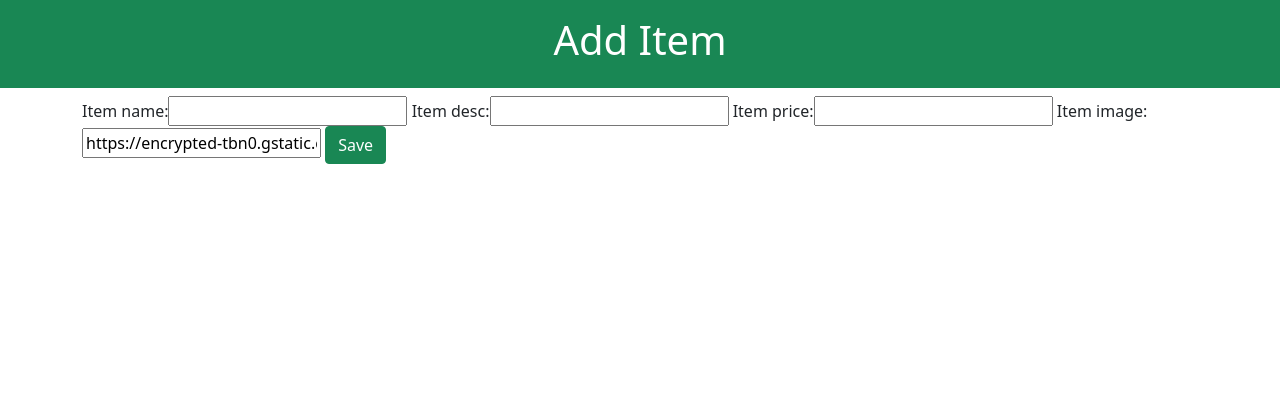
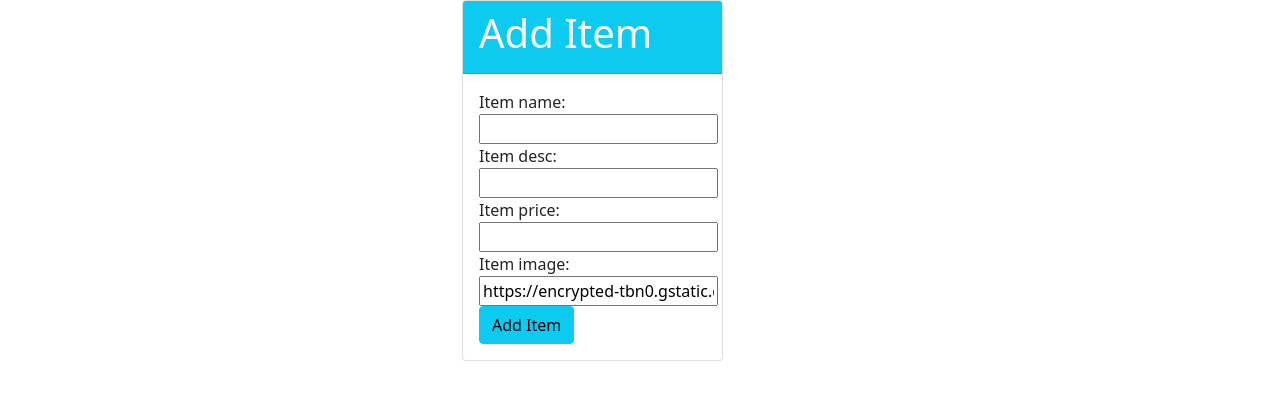
Before and after one commit to shahramDBI/Django_FastFood_01, a Django app: page /food/add/ in a window 1280 px wide. Shown: the part 56-456 px from the top of the page. Run offline with Django 3.2, Linux system fonts and the light colour scheme.

Commit message:
Initial commit

```diff
--- a/food/models.py
+++ b/food/models.py
@@ -1,7 +1,10 @@
 from django.db import models
+from django.contrib.auth.models import User
+from django.urls import reverse
 
 
 class Item(models.Model):
+    user_name = models.ForeignKey(User, on_delete=models.CASCADE, default=1)
     item_name = models.CharField(max_length=200)
     item_desc = models.CharField(max_length=200)
     item_price = models.IntegerField()
@@ -9,3 +12,6 @@ class Item(models.Model):
 
     def __str__(self):
         return self.item_name
+
+    def get_absolute_url(self):
+        return reverse("food:detail", kwargs={"pk": self.pk})
--- a/food/urls.py
+++ b/food/urls.py
@@ -3,12 +3,12 @@ from . import views
 
 app_name = 'food'
 urlpatterns = [
-    path('', views.index, name='index'),
+    path('', views.IndexClassView.as_view(), name='index'),
     path('item/', views.item, name='item'),
     # /food/1
-    path('<int:item_id>/', views.detail, name='detail'),
+    path('<int:pk>/', views.FoodDetail.as_view(), name='detail'),
     # Add Item
-    path('add/', views.create_item, name='create_item'),
+    path('add/', views.CreateItem.as_view(), name='create_item'),
     # edit
     path('update/<int:id>/', views.update_item, name='update_item'),
     # delete
--- a/food/views.py
+++ b/food/views.py
@@ -2,6 +2,9 @@ from django.http import HttpResponse
 from django.shortcuts import render, redirect
 from .forms import ItemForm
 from .models import Item
+from django.views.generic.list import ListView
+from django.views.generic.detail import DetailView
+from django.views.generic.edit import CreateView
 
 
 def index(request):
@@ -10,6 +13,12 @@ def index(request):
         'item_list': item_list,
     }
     return render(request, 'food/index.html', context)
+
+
+class IndexClassView(ListView):
+    model = Item
+    template_name = 'food/index.html'
+    context_object_name = 'item_list'
 
 
 def item(request):
@@ -24,12 +33,29 @@ def detail(request, item_id):
     return render(request, 'food/detail.html', context)
 
 
+class FoodDetail(DetailView):
+    model = Item
+    template_name = 'food/detail.html'
+
+
 def create_item(request):
     form = ItemForm(request.POST or None)
     if form.is_valid():
         form.save()
         return redirect('food:index')
     return render(request, 'food/item-form.html', {'form': form})
+
+
+# This is a class based view for create item
+class CreateItem(CreateView):
+    model = Item
+    fields = ['item_name', 'item_desc', 'item_price', 'item_image']
+    template_name = 'food/item-form.html'
+
+    def form_valid(self, form):
+        form.instance.user_name = self.request.user
+
+        return super().form_valid(form)
 
 
 def update_item(request, id):
--- a/templates/food/detail.html
+++ b/templates/food/detail.html
@@ -9,9 +9,9 @@
                 <div class="card">
                     <img class="card-img-top" src="{{ item.item_image }}" alt="{{ item.item_name }}">
                     <div class="card-body">
-                        <h1 class="card-title">{{ item.item_name }}</h1>
-                        <p class="card-text">{{ item.item_desc }}</p>
-                        <h3 class="card-title">{{ item.item_price }}$</h3>
+                        <h1 class="card-title">{{ object.item_name }}</h1>
+                        <p class="card-text">{{ object.item_desc }}</p>
+                        <h3 class="card-title">{{ object.item_price }}$</h3>
                         <a class="btn btn-success" href="{% url 'food:index' %}">Index</a>
                         <a class="btn btn-warning" href="{% url 'food:delete_item' item.id %}">Delete</a>
                     </div>
--- a/templates/food/index.html
+++ b/templates/food/index.html
@@ -8,6 +8,7 @@
             <table>
                 <tr>
                     <th>ID</th>
+                    <th>Item User</th>
                     <th>Item Image</th>
                     <th>Item Name</th>
                     <th>Item Desc</th>
@@ -17,6 +18,7 @@
                 {% for item in item_list %}
                 <tr>
                     <td>{{ item.id }}</td>
+                    <td>{{ item.user_name }}</td>
                     <td><img class="card" height="50px" width="50px" src="{{ item.item_image }}"></td>
                     <td>{{ item.item_name }}</td>
                     <td>{{ item.item_desc }}</td>
--- a/templates/food/item-form.html
+++ b/templates/food/item-form.html
@@ -1,14 +1,24 @@
 {% extends "base.html" %}
 {% block title %} Add Item {% endblock %}
 {% block body %}
-    <div class="p-3 mb-2 bg-success text-white text-center"><h1>Add Item</h1></div>
     <div class="container">
         <div class="row">
-            <form method="post">
-                {% csrf_token %}
-                {{ form }}
-                <button class="btn btn-success" type="submit">Save</button>
-            </form>
+            <div class="col-md-3 offset-md-4">
+                <div class="card">
+                    <div class="card-header bg-info text-white">
+                        <div class="card-title">
+                            <h1>Add Item</h1>
+                        </div>
+                    </div>
+                    <div class="card-body">
+                        <form method="post">
+                            {% csrf_token %}
+                            {{ form }}
+                            <button class="btn btn-info" type="submit">Add Item</button>
+                        </form>
+                    </div>
+                </div>
+            </div>
         </div>
     </div>
 {% endblock %}
--- a/users/apps.py
+++ b/users/apps.py
@@ -4,3 +4,6 @@ from django.apps import AppConfig
 class UsersConfig(AppConfig):
     default_auto_field = 'django.db.models.BigAutoField'
     name = 'users'
+
+    def ready(self):
+        import users.signals
```
Also changed, not shown: templates/users/login.html (+21 -6 lines), templates/users/register.html (+23 -7 lines), users/signals.py (added, +15 -0 lines), db.sqlite3, food/migrations/0003_item_user_name.py (added), 1 other file.
